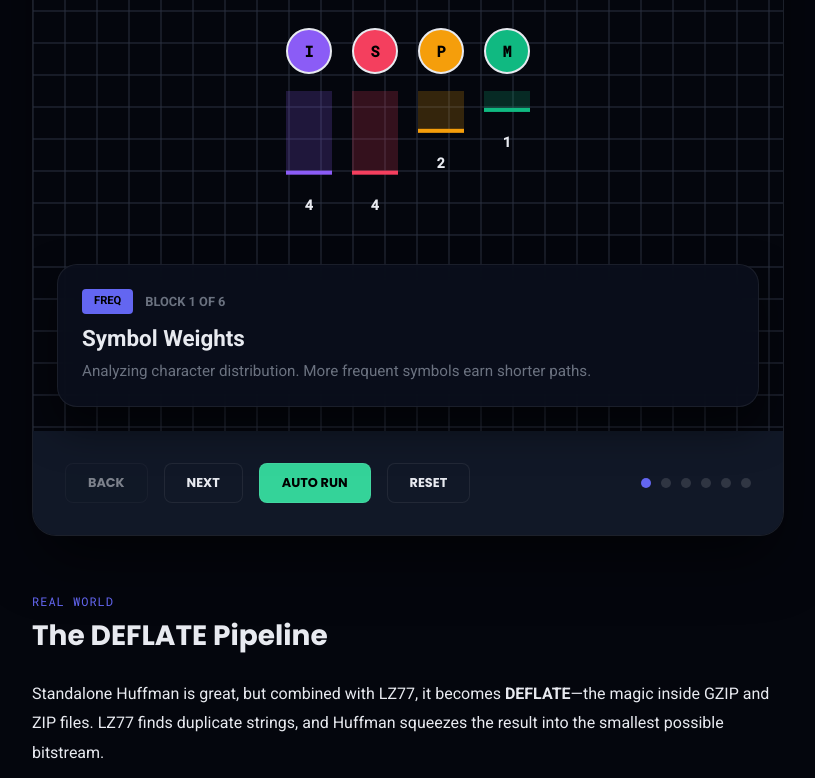
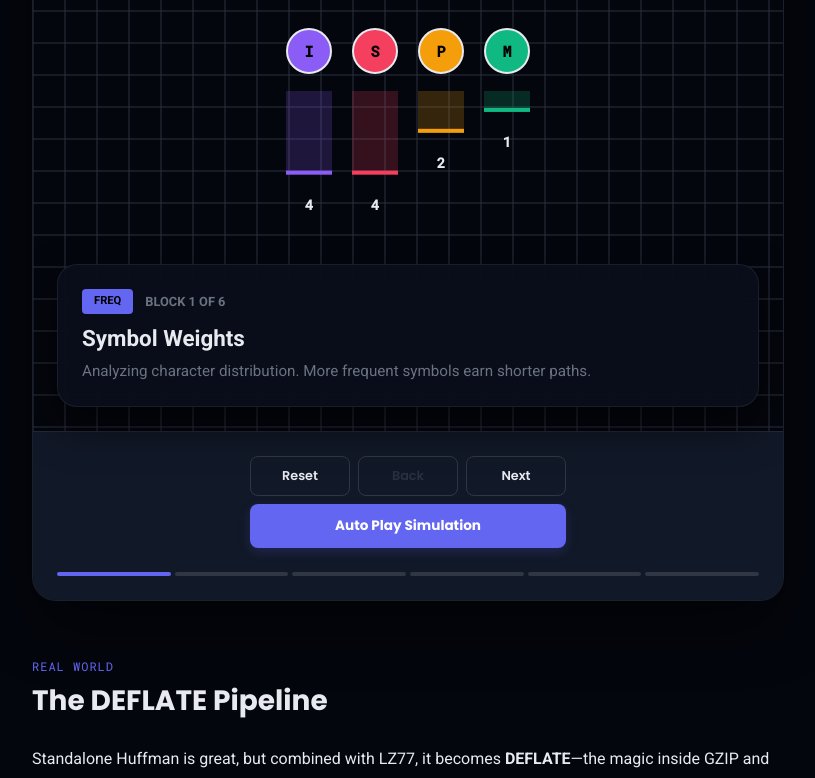
Before and after one commit to Princen08/nullptr, a React (Vite) app: page /blog/huffman-coding-explained in a window 1280 px wide. Shown: the part 1954-2732 px from the top of the page, without its empty margins (202-1017 px from the left). Built offline with nearby package versions, Linux system fonts and the light colour scheme.

Commit message:
style: refactor HuffmanBlog footer controls to match EventLoopBlog completely responsive layout

```diff
--- a/src/pages/HuffmanBlog.jsx
+++ b/src/pages/HuffmanBlog.jsx
@@ -37,38 +37,7 @@ function getCanvasColors() {
 }
 
 const COLORS = ['#8b5cf6', '#10b981', '#f59e0b', '#f43f5e', '#3b82f6', '#d946ef', '#f97316', '#22d3ee'];
-
-const CtrlBtn = ({ children, onClick, disabled, variant }) => {
-  const getBg = () => {
-    if (variant === 'primary') return T.accent;
-    if (variant === 'green') return T.green;
-    if (variant === 'red') return T.red;
-    return T.surfaceHigh;
-  };
-  return (
-    <button
-      onClick={onClick}
-      disabled={disabled}
-      style={{
-        padding: '10px 22px',
-        borderRadius: '8px',
-        fontSize: '0.8rem',
-        fontWeight: 700,
-        background: getBg(),
-        color: variant ? '#000' : T.text,
-        border: `1px solid ${T.border}`,
-        cursor: disabled ? 'not-allowed' : 'pointer',
-        opacity: disabled ? 0.5 : 1,
-        transition: 'all 0.2s cubic-bezier(0.4, 0, 0.2, 1)',
-        fontFamily: 'Poppins, sans-serif',
-        boxShadow: variant === 'primary' ? `0 4px 12px var(--accent-soft)` : 'none'
-      }}
-    >
-      {children}
-    </button>
-  );
-};
-
+// Removed legacy CtrlBtn in favor of inline unified responsive footer components
 // --- HUFFMAN LOGIC ---
 
 class Node {
@@ -463,18 +432,37 @@ function HuffmanSimulator() {
       </div>
 
       {/* Footer Controls */}
-      <div style={{ padding: '32px', background: T.surfaceHigh, display: 'flex', justifyContent: 'space-between', alignItems: 'center' }}>
-         <div style={{ display: 'flex', gap: '16px' }}>
-            <CtrlBtn onClick={() => setIdx(i => Math.max(0, i-1))} disabled={idx === 0}>BACK</CtrlBtn>
-            <CtrlBtn onClick={() => setIdx(i => Math.min(steps.length-1, i+1))} disabled={idx === steps.length - 1}>NEXT</CtrlBtn>
-            <CtrlBtn variant={auto ? 'red' : 'green'} onClick={() => setAuto(!auto)}>{auto ? 'PAUSE' : 'AUTO RUN'}</CtrlBtn>
-            <CtrlBtn onClick={() => setIdx(0)}>RESET</CtrlBtn>
-         </div>
-         <div style={{ display: 'flex', gap: '10px' }}>
-            {steps.map((_, i) => (
-              <div key={i} style={{ width: '10px', height: '10px', borderRadius: '50%', background: i === idx ? T.accent : T.borderMid, transition: '0.3s' }} />
-            ))}
-         </div>
+      <div style={{ padding: '24px', background: T.surfaceHigh, borderTop: `1px solid ${T.border}` }}>
+        <div style={{ display: 'flex', flexDirection: 'column', gap: '20px', textAlign: 'center' }}>
+          <div style={{ display: 'flex', flexDirection: 'column', gap: '16px', alignItems: 'center' }}>
+            <div style={{ display: 'flex', flexDirection: 'column', gap: '8px', width: '100%', alignItems: 'center' }}>
+              <div style={{ display: 'flex', gap: '8px', justifyContent: 'center', width: '100%' }}>
+                <button onClick={() => setIdx(0)} style={{ flex: 1, maxWidth: '100px', padding: '10px 0', background: 'transparent', color: T.text, border: `1px solid ${T.borderMid}`, borderRadius: '8px', fontSize: '0.8rem', fontWeight: 600 }}>Reset</button>
+                <button onClick={() => setIdx(i => Math.max(0, i-1))} disabled={idx === 0} style={{ flex: 1, maxWidth: '100px', padding: '10px 0', background: 'transparent', color: idx === 0 ? T.faint : T.text, border: `1px solid ${T.borderMid}`, borderRadius: '8px', fontSize: '0.8rem', fontWeight: 600 }}>Back</button>
+                <button onClick={() => setIdx(i => Math.min(steps.length-1, i+1))} disabled={idx === steps.length - 1} style={{ flex: 1, maxWidth: '100px', padding: '10px 0', background: 'transparent', color: idx === steps.length - 1 ? T.faint : T.text, border: `1px solid ${T.borderMid}`, borderRadius: '8px', fontSize: '0.8rem', fontWeight: 600 }}>Next</button>
+              </div>
+              <button
+                onClick={() => { if (idx >= steps.length - 1) setIdx(0); setAuto(!auto); }}
+                style={{
+                  width: '100%', maxWidth: '316px', padding: '12px 0',
+                  background: auto ? T.surface : T.accent,
+                  color: auto ? T.text : '#fff',
+                  border: auto ? `1px solid ${T.borderMid}` : 'none',
+                  borderRadius: '8px', fontSize: '0.85rem', fontWeight: 700,
+                  boxShadow: auto ? 'none' : `0 4px 12px rgba(99,102,241,0.2)`
+                }}
+              >
+                {auto ? 'Pause Simulation' : 'Auto Play Simulation'}
+              </button>
+            </div>
+          </div>
+        </div>
+
+        <div style={{ display: 'flex', gap: '4px', marginTop: '24px' }}>
+          {steps.map((_, i) => (
+            <div key={i} style={{ flex: 1, height: '4px', background: i <= idx ? T.accent : T.borderMid, borderRadius: '2px', transition: 'background 0.3s' }} />
+          ))}
+        </div>
       </div>
     </div>
   );
```
